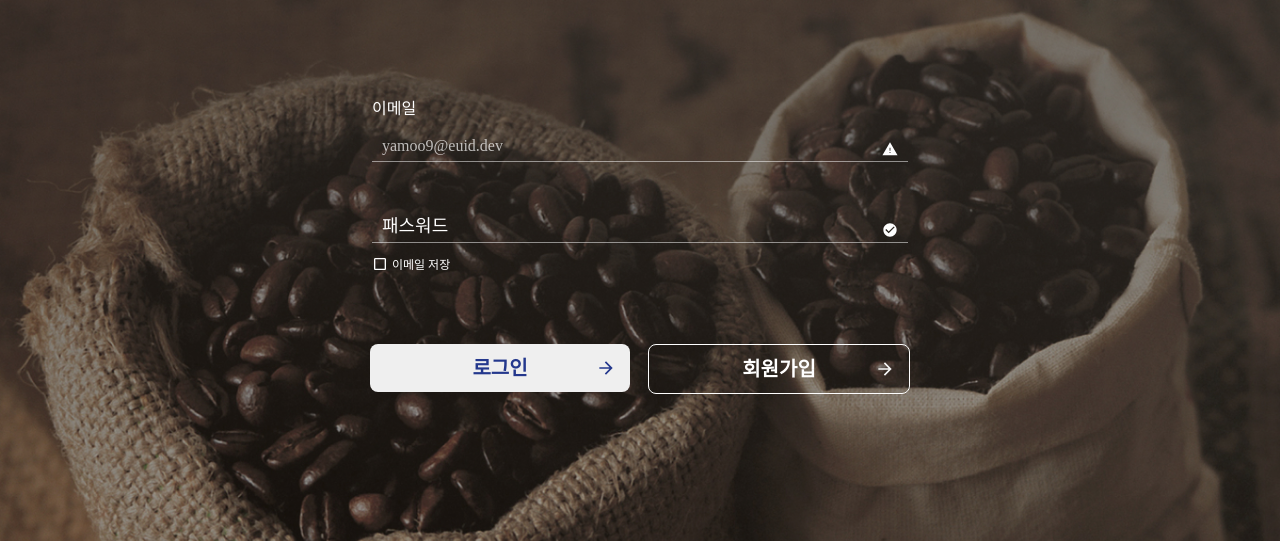
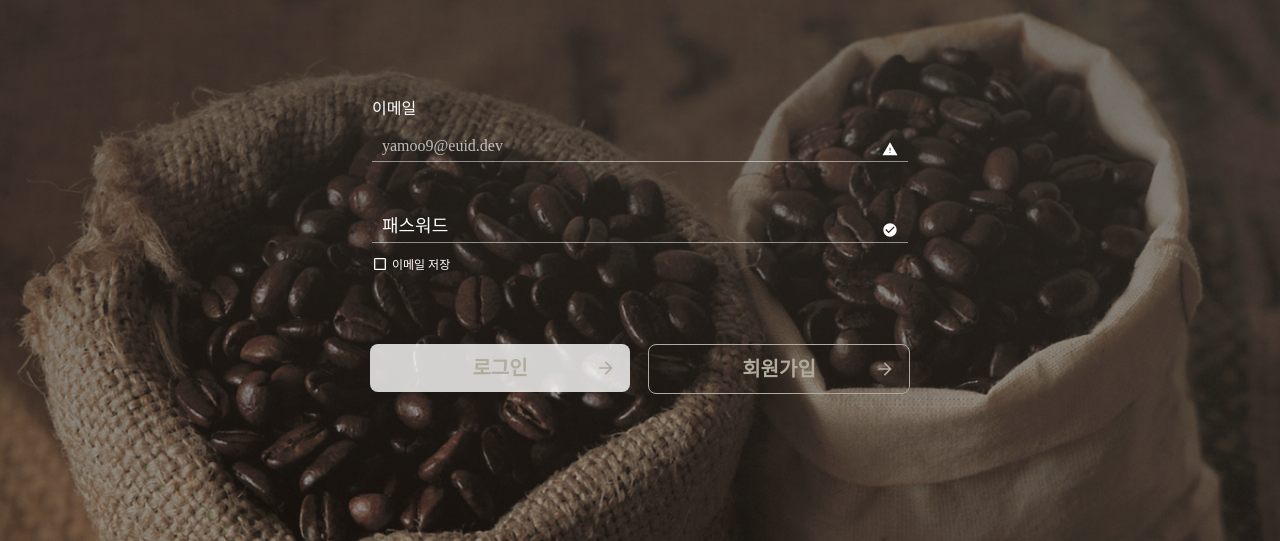
Before and after one commit to vHwav/home-work, a plain HTML site: page mission-02/docs/index.html in a window 1280 px wide. Shown: the part 259-800 px from the top of the page. Drawn offline with Linux system fonts and the light colour scheme; a web font is replaced by a local one.

Commit message:
로그인 페이지 수정

```diff
--- a/mission-02/css/base.css
+++ b/mission-02/docs/css/base.css
@@ -10,6 +10,7 @@ body {
 :root{
     /* Color styles */
     --primary-blue-1: rgba(36, 56, 141, 1);
+    --accent-amber: rgb(177, 171, 157);
 
     /* Text-size styles */
     --design-system-section-headline: 36px;
--- a/mission-02/css/login.css
+++ b/mission-02/docs/css/login.css
@@ -138,16 +138,29 @@ label[for=check-square] {
     font-size: 20px;
     font-weight: 700;
     position: relative;
+    display: flex;
+    align-items: center;
+    justify-content: center;
 }
-.login-btn-style::after {
-    content: "";
-    background: url(./../assets/arrow_blue.svg)no-repeat 0 0;
-    width: 20px;
-    height: 20px;
-    display: inline-block;
+.login-btn-style svg {
     position: absolute;
     right: 14px;
-    top: 14px;
+}
+
+.login-btn-style.invalid {
+    color: var(--accent-amber)  ;
+}
+.login-btn-style.invalid path {
+    fill:  var(--accent-amber);
+}
+.login-btn.invalid {
+    background: rgba(255,255,255,0.8);
+}
+.register-go.invalid {
+    border:1px solid var(--accent-amber);
+}
+.register-go.loading {
+
 }
 
 .login-btn {
@@ -161,7 +174,6 @@ label[for=check-square] {
 .register-go {
     grid-column: 2/3;
     grid-row: 2/3;
-    display: inline-block;
     text-align: center;
     line-height: 48px;
     border: 1px solid #FEFEFE;
--- a/mission-02/login.html
+++ b/mission-02/docs/index.html
@@ -59,8 +59,35 @@
                     <label for="check-square">이메일 저장</label>
 
                 </fieldset>
-                <button class="login-btn-style login-btn " type="submit">로그인</button>
-                <a href="/" class="login-btn-style register-go " aria-label="회원가입 페이지로 이동">회원가입</a>
+                <button class="login-btn-style login-btn invalid" type="submit">로그인
+                    <svg width="20" height="20" viewBox="0 0 20 20" fill="none" xmlns="http://www.w3.org/2000/svg">
+                        <g clip-path="url(#clip0_6414_2430)">
+                            <path
+                                d="M10 3.33331L8.82223 4.51109L13.4778 9.16665H3.33334V10.8333H13.4778L8.82223 15.4889L10 16.6666L16.6667 9.99998L10 3.33331Z"
+                                fill="#24388D" />
+                        </g>
+                        <defs>
+                            <clipPath id="clip0_6414_2430">
+                                <rect width="20" height="20" fill="white" />
+                            </clipPath>
+                        </defs>
+                    </svg>
+                </button>
+                <a href="/" class="login-btn-style register-go invalid" aria-label="회원가입 페이지로 이동">회원가입
+                    <svg width="20" height="20" viewBox="0 0 20 20" fill="none" xmlns="http://www.w3.org/2000/svg">
+                        <g clip-path="url(#clip0_6414_2430)">
+                            <path
+                                d="M10 3.33331L8.82223 4.51109L13.4778 9.16665H3.33334V10.8333H13.4778L8.82223 15.4889L10 16.6666L16.6667 9.99998L10 3.33331Z"
+                                fill="#24388D" />
+                        </g>
+                        <defs>
+                            <clipPath id="clip0_6414_2430">
+                                <rect width="20" height="20" fill="white" />
+                            </clipPath>
+                        </defs>
+                    </svg>
+
+                </a>
             </form>
         </div>
 
```
Also changed, not shown: mission-02/docs/assets/arrow_blue.svg (renamed from mission-02/assets/arrow_blue.svg), mission-02/docs/assets/arrow_white.svg (renamed from mission-02/assets/arrow_white.svg), mission-02/docs/assets/checked.svg (renamed from mission-02/assets/checked.svg), mission-02/docs/assets/checked_square.svg (renamed from mission-02/assets/checked_square.svg), mission-02/docs/assets/hidden.svg (renamed from mission-02/assets/hidden.svg), mission-02/docs/assets/invalid.svg (renamed from mission-02/assets/invalid.svg), mission-02/docs/assets/loading.svg (added), mission-02/docs/assets/login_bg.jpg (renamed from mission-02/assets/login_bg.jpg), mission-02/docs/assets/logo_light.svg (renamed from mission-02/assets/logo_light.svg), mission-02/docs/assets/uncheck_square.svg (renamed from mission-02/assets/uncheck_square.svg), mission-02/docs/assets/visible.svg (renamed from mission-02/assets/visible.svg), mission-02/docs/css/normalize.css (renamed from mission-02/css/normalize.css), mission-02/docs/css/reset.css (renamed from mission-02/css/reset.css), mission-02/docs/css/style.css (renamed from mission-02/css/style.css), 1 more files.
